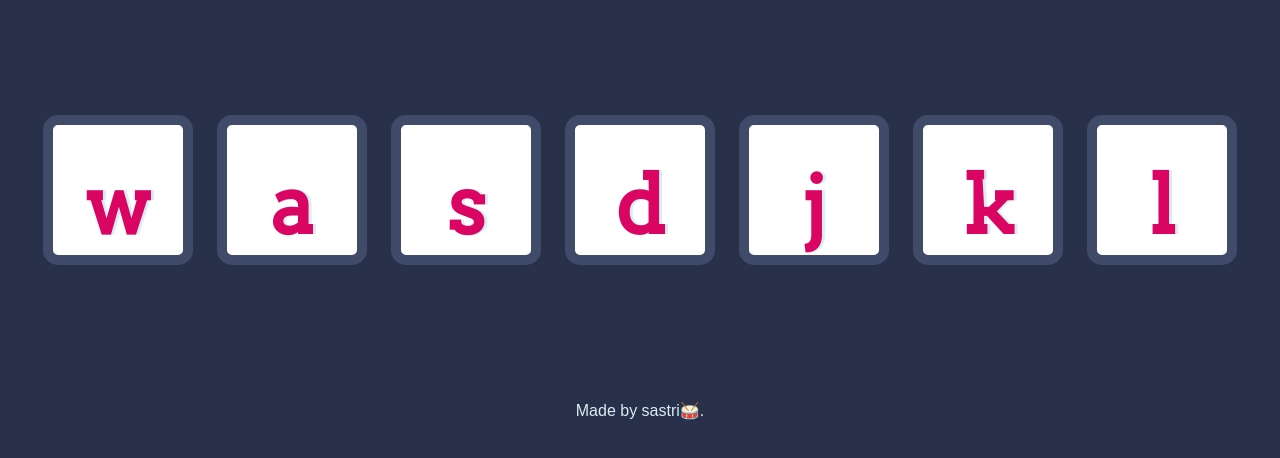
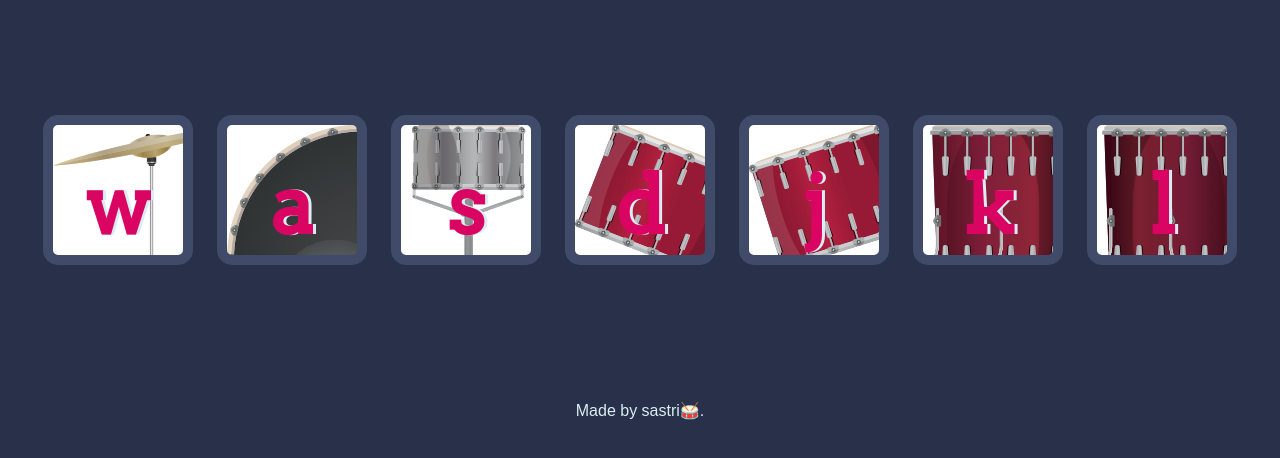
Before and after one commit to Chepuri-santhu/drum-kit-, a plain HTML site: page index.html in a window 1280 px wide. Shown: the part 174-632 px from the top of the page. Drawn offline with Linux system fonts and the light colour scheme.

Commit message:
Update styles.css

```diff
--- a/styles.css
+++ b/styles.css
@@ -17,39 +17,39 @@ footer {
 }
 
 .w {
-  background-image:url('./images/crash.png')
+  background-image:url('crash.png')
 
 }
 
 .a {
-  background-image: url('./images/kick.png');
+  background-image: url('kick.png');
 
 }
 
 .s {
-  background-image: url('./images/snare.png');
+  background-image: url('snare.png');
 
 }
 
 .d {
-  background-image: url('./images/tom1.png');
+  background-image: url('tom1.png');
 
 }
 
 .j {
-  background-image: url('./images/tom2.png');
+  background-image: url('tom2.png');
 
 
 }
 
 .k {
-  background-image: url('./images/tom3.png');
+  background-image: url('tom3.png');
 
 
 }
 
 .l {
-  background-image: url('./images/tom4.png');
+  background-image: url('tom4.png');
 
 
 }
```
